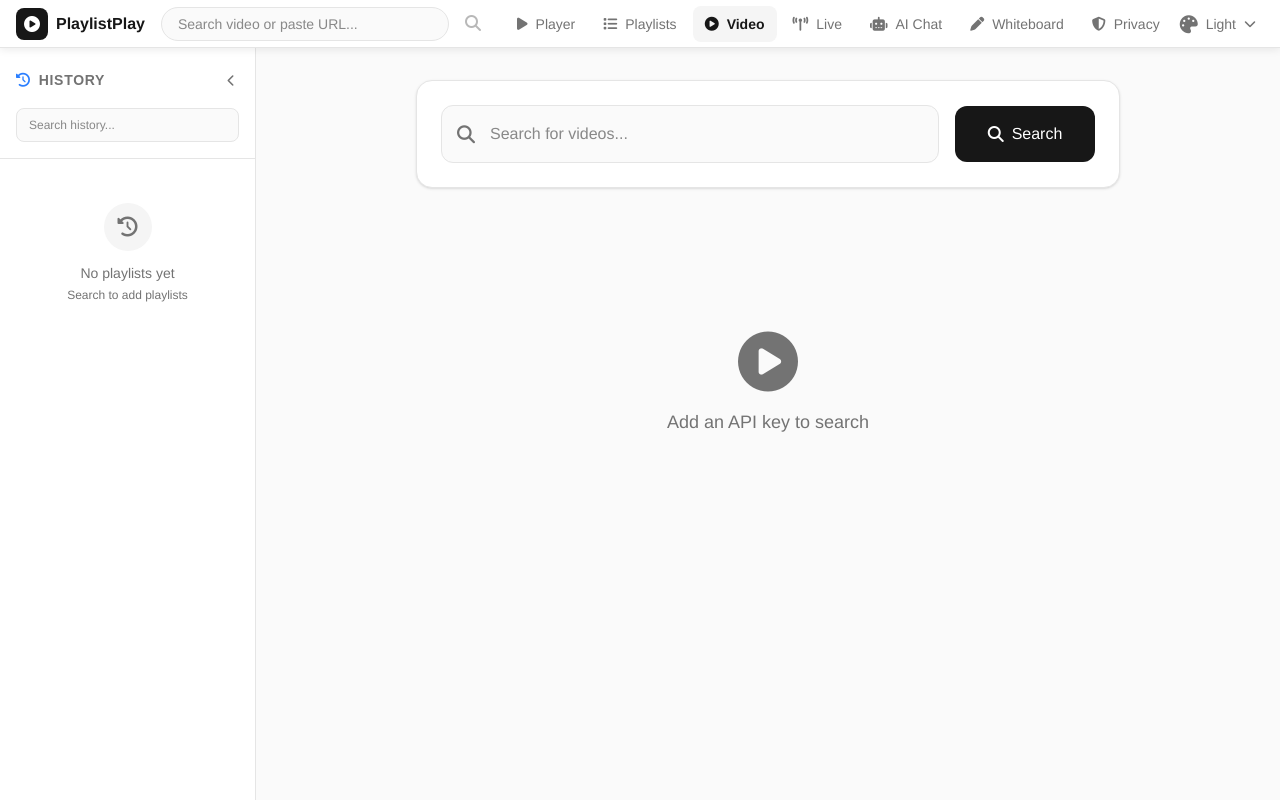
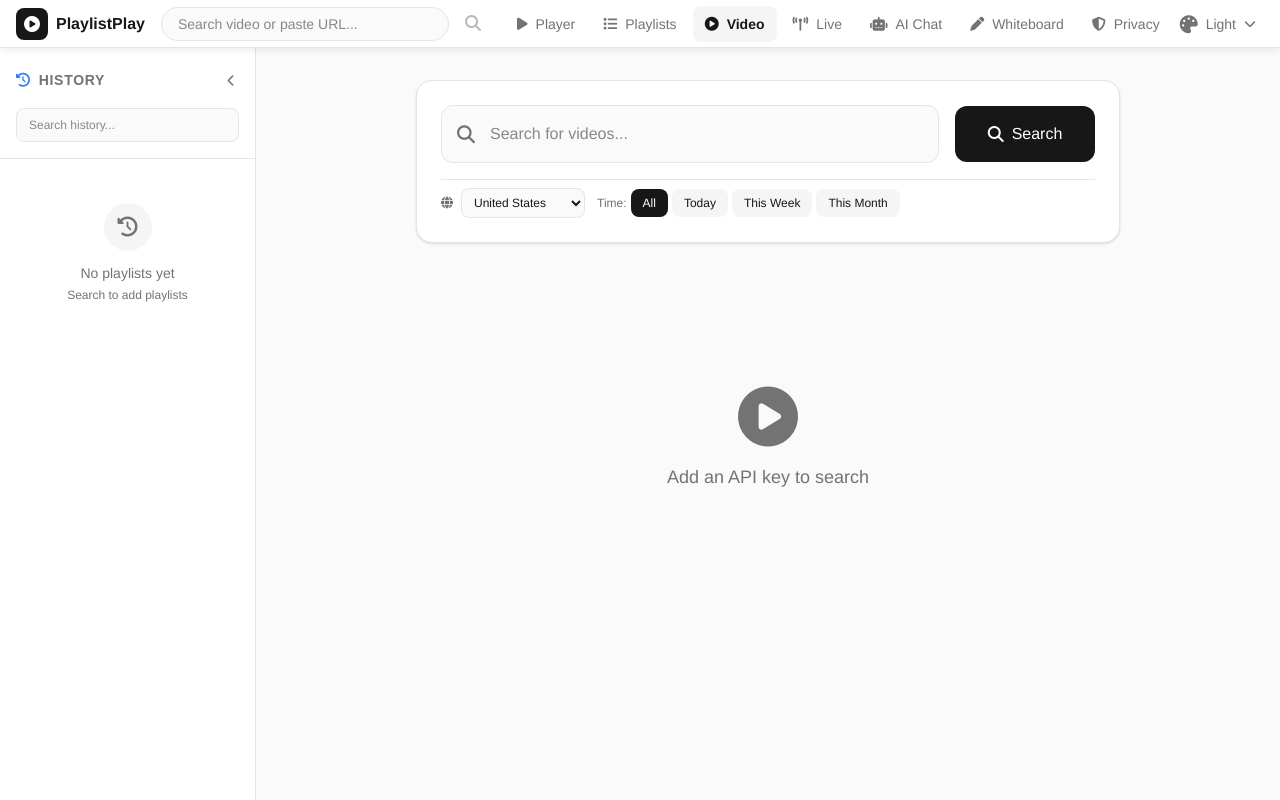
Before and after one commit to rgbailon/PlaylistTube, a React (Vite) app: page /video in a window 1280 px wide. Built offline with nearby package versions, Linux system fonts and the light colour scheme.

Commit message:
Add region/time filters and view count to video search

```diff
--- a/src/pages/VideoPage.jsx
+++ b/src/pages/VideoPage.jsx
@@ -3,7 +3,7 @@ import { useNavigate, useLocation } from 'react-router-dom';
 import { useApp } from '../App';
 
 function VideoPage() {
-  const { getCurrentApiKey, updateQuota, setCurrentPlaylist, setCurrentVideoIndex, currentIndex, currentPlaylist, switchToNextApiKey, saveSearchResults, lastSearchResults, lastSearchQuery, lastSearchType } = useApp();
+  const { getCurrentApiKey, updateQuota, setCurrentPlaylist, setCurrentVideoIndex, currentPlaylist, switchToNextApiKey, saveSearchResults, lastSearchResults, lastSearchQuery, lastSearchType } = useApp();
   const navigate = useNavigate();
   const location = useLocation();
 
@@ -13,6 +13,67 @@ function VideoPage() {
   const [nextPageToken, setNextPageToken] = useState('');
   const [hasMore, setHasMore] = useState(false);
   const [error, setError] = useState(null);
+  const [region, setRegion] = useState('US');
+  const [timeFilter, setTimeFilter] = useState('all');
+
+  const regions = [
+    { code: 'US', name: 'United States' },
+    { code: 'GB', name: 'United Kingdom' },
+    { code: 'PH', name: 'Philippines' },
+    { code: 'IN', name: 'India' },
+    { code: 'CA', name: 'Canada' },
+    { code: 'AU', name: 'Australia' },
+    { code: 'DE', name: 'Germany' },
+    { code: 'FR', name: 'France' },
+    { code: 'JP', name: 'Japan' },
+    { code: 'KR', name: 'South Korea' },
+    { code: 'BR', name: 'Brazil' },
+    { code: 'MX', name: 'Mexico' },
+  ];
+
+  const getPublishedAfter = () => {
+    const now = new Date();
+    switch (timeFilter) {
+      case 'today':
+        return new Date(now.setDate(now.getDate() - 1)).toISOString();
+      case 'week':
+        return new Date(now.setDate(now.getDate() - 7)).toISOString();
+      case 'month':
+        return new Date(now.setMonth(now.getMonth() - 1)).toISOString();
+      default:
+        return null;
+    }
+  };
+
+  const formatViews = (count) => {
+    if (!count) return '';
+    const num = parseInt(count);
+    if (num >= 1000000) return (num / 1000000).toFixed(1) + 'M';
+    if (num >= 1000) return (num / 1000).toFixed(1) + 'K';
+    return num.toString();
+  };
+
+  const formatTimeAgo = (dateStr) => {
+    if (!dateStr) return '';
+    const date = new Date(dateStr);
+    const now = new Date();
+    const diffMs = now - date;
+    const diffDays = Math.floor(diffMs / (1000 * 60 * 60 * 24));
+
+    if (diffDays === 0) return 'today';
+    if (diffDays === 1) return 'yesterday';
+    if (diffDays < 7) return diffDays + ' days ago';
+    if (diffDays < 30) return Math.floor(diffDays / 7) + ' weeks ago';
+    if (diffDays < 365) return Math.floor(diffDays / 30) + ' months ago';
+    return Math.floor(diffDays / 365) + ' years ago';
+  };
+
+  const timeFilters = [
+    { value: 'all', label: 'All' },
+    { value: 'today', label: 'Today' },
+    { value: 'week', label: 'This Week' },
+    { value: 'month', label: 'This Month' },
+  ];
 
   useEffect(() => {
     const params = new URLSearchParams(location.search);
@@ -35,6 +96,12 @@ function VideoPage() {
       setSearchQuery(lastSearchQuery);
     }
   }, [location.search]);
+
+  useEffect(() => {
+    if (searchQuery && results.length > 0) {
+      handleSearch();
+    }
+  }, [region, timeFilter]);
 
   const extractVideoId = (input) => {
     const patterns = [
@@ -76,9 +143,14 @@ function VideoPage() {
     setLoading(true);
     setError(null);
     try {
-      const resp = await fetch(
-        `https://www.googleapis.com/youtube/v3/search?part=snippet&maxResults=12&q=${encodeURIComponent(query)}&type=video&key=${apiKey}`
-      );
+      let url = `https://www.googleapis.com/youtube/v3/search?part=snippet&maxResults=12&q=${encodeURIComponent(query)}&type=video&regionCode=${region}&key=${apiKey}`;
+
+      const publishedAfter = getPublishedAfter();
+      if (publishedAfter) {
+        url += `&publishedAfter=${publishedAfter}`;
+      }
+
+      const resp = await fetch(url);
       const data = await resp.json();
 
       if (data.error) {
@@ -90,18 +162,47 @@ function VideoPage() {
             return;
           }
         }
-      } else if (data.items) {
-        const videos = data.items.map(item => ({
+      } else if (data.items && data.items.length > 0) {
+        const videoIds = data.items.map(item => item.id.videoId).join(',');
+
+        let videos = data.items.map(item => ({
           id: item.id.videoId,
           title: item.snippet.title,
           channelTitle: item.snippet.channelTitle,
           thumbnail: item.snippet.thumbnails?.medium?.url || item.snippet.thumbnails?.default?.url,
           description: item.snippet.description,
+          publishedAt: item.snippet.publishedAt,
         }));
+
+        try {
+          const statsResp = await fetch(
+            `https://www.googleapis.com/youtube/v3/videos?part=statistics,snippet&id=${videoIds}&key=${apiKey}`
+          );
+          const statsData = await statsResp.json();
+
+          if (statsData.items) {
+            const statsMap = {};
+            statsData.items.forEach(item => {
+              statsMap[item.id] = {
+                viewCount: item.statistics?.viewCount,
+                publishedAt: item.snippet?.publishedAt,
+              };
+            });
+
+            videos = videos.map(video => ({
+              ...video,
+              viewCount: statsMap[video.id]?.viewCount,
+              publishedAt: statsMap[video.id]?.publishedAt || video.publishedAt,
+            }));
+            updateQuota(-1);
+          }
+        } catch (statsErr) {
+          console.error('Failed to fetch stats:', statsErr);
+        }
+
         setResults(videos);
         setNextPageToken(data.nextPageToken || '');
         setHasMore(!!data.nextPageToken);
-        updateQuota(-1);
         saveSearchResults(query, 'video', videos);
       } else {
         setResults([]);
@@ -122,23 +223,57 @@ function VideoPage() {
 
     setLoading(true);
     try {
-      const resp = await fetch(
-        `https://www.googleapis.com/youtube/v3/search?part=snippet&maxResults=12&q=${encodeURIComponent(searchQuery)}&type=video&pageToken=${nextPageToken}&key=${apiKey}`
-      );
+      let url = `https://www.googleapis.com/youtube/v3/search?part=snippet&maxResults=12&q=${encodeURIComponent(searchQuery)}&type=video&regionCode=${region}&pageToken=${nextPageToken}&key=${apiKey}`;
+
+      const publishedAfter = getPublishedAfter();
+      if (publishedAfter) {
+        url += `&publishedAfter=${publishedAfter}`;
+      }
+
+      const resp = await fetch(url);
       const data = await resp.json();
 
       if (data.items) {
-        const videos = data.items.map(item => ({
+        const videoIds = data.items.map(item => item.id.videoId).join(',');
+
+        let videos = data.items.map(item => ({
           id: item.id.videoId,
           title: item.snippet.title,
           channelTitle: item.snippet.channelTitle,
           thumbnail: item.snippet.thumbnails?.medium?.url || item.snippet.thumbnails?.default?.url,
           description: item.snippet.description,
+          publishedAt: item.snippet.publishedAt,
         }));
+
+        try {
+          const statsResp = await fetch(
+            `https://www.googleapis.com/youtube/v3/videos?part=statistics,snippet&id=${videoIds}&key=${apiKey}`
+          );
+          const statsData = await statsResp.json();
+
+          if (statsData.items) {
+            const statsMap = {};
+            statsData.items.forEach(item => {
+              statsMap[item.id] = {
+                viewCount: item.statistics?.viewCount,
+                publishedAt: item.snippet?.publishedAt,
+              };
+            });
+
+            videos = videos.map(video => ({
+              ...video,
+              viewCount: statsMap[video.id]?.viewCount,
+              publishedAt: statsMap[video.id]?.publishedAt || video.publishedAt,
+            }));
+            updateQuota(-1);
+          }
+        } catch (statsErr) {
+          console.error('Failed to fetch stats:', statsErr);
+        }
+
         setResults([...results, ...videos]);
         setNextPageToken(data.nextPageToken || '');
         setHasMore(!!data.nextPageToken);
-        updateQuota(-1);
       }
     } catch (err) {
       console.error('Load more failed:', err);
@@ -191,6 +326,43 @@ function VideoPage() {
                 <i className="fas fa-search"></i> Search
               </button>
             </div>
+
+            <div className="flex flex-wrap items-center gap-3 pt-2 border-t" style={{ borderColor: 'var(--border-color)' }}>
+              <div className="flex items-center gap-2">
+                <i className="fas fa-globe text-xs" style={{ color: 'var(--text-muted)' }}></i>
+                <select
+                  value={region}
+                  onChange={(e) => setRegion(e.target.value)}
+                  className="text-xs rounded-lg px-2 py-1.5"
+                  style={{ background: 'var(--bg-main)', border: '1px solid var(--border-color)', color: 'var(--text-main)' }}
+                >
+                  {regions.map(r => (
+                    <option key={r.code} value={r.code}>{r.name}</option>
+                  ))}
+                </select>
+              </div>
+              <div className="flex items-center gap-1">
+                <span className="text-xs" style={{ color: 'var(--text-muted)' }}>Time:</span>
+                {[
+                  { value: 'all', label: 'All' },
+                  { value: 'today', label: 'Today' },
+                  { value: 'week', label: 'This Week' },
+                  { value: 'month', label: 'This Month' },
+                ].map(option => (
+                  <button
+                    key={option.value}
+                    onClick={() => setTimeFilter(option.value)}
+                    className="px-3 py-1.5 rounded-lg text-xs font-medium transition"
+                    style={{
+                      background: timeFilter === option.value ? 'var(--accent-color)' : 'var(--bg-hover)',
+                      color: timeFilter === option.value ? 'white' : 'var(--text-main)'
+                    }}
+                  >
+                    {option.label}
+                  </button>
+                ))}
+              </div>
+            </div>
           </div>
         </div>
       </div>
@@ -235,6 +407,8 @@ function VideoPage() {
                     </h3>
                     <p className="text-xs mt-1 truncate" style={{ color: 'var(--text-muted)' }}>
                       {video.channelTitle}
+                      {video.viewCount && <span> • {formatViews(video.viewCount)} views</span>}
+                      {video.publishedAt && <span> • {formatTimeAgo(video.publishedAt)}</span>}
                     </p>
                   </div>
                   <button onClick={(e) => addToPlaylist(video, e)} className="flex-shrink-0 px-3 py-1.5 rounded-full bg-green-500 hover:bg-green-600 text-white text-xs font-medium flex items-center gap-1 transition">
```
